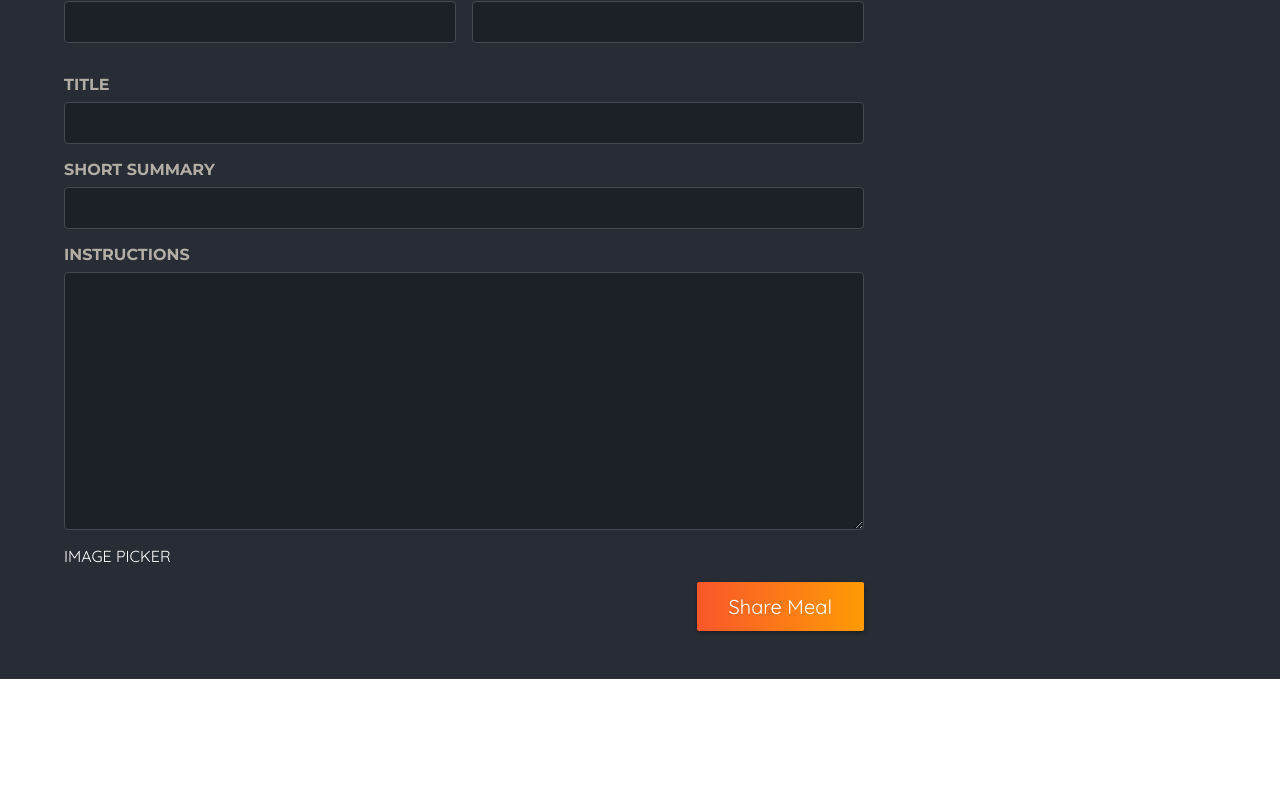
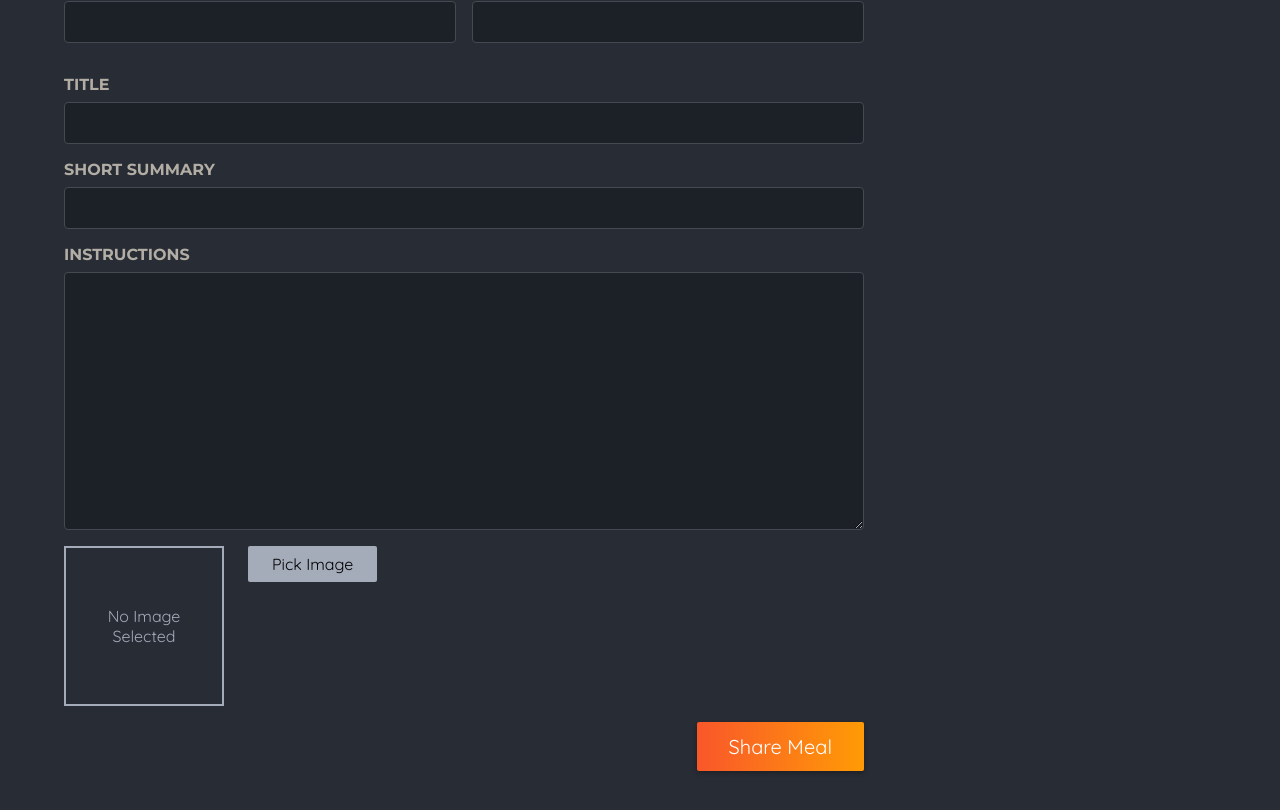
Before and after one commit to RastogiNishant/FoodDelivery, a Next.js app: page /meals/share in a window 1280 px wide. Shown: the part 434-1244 px from the top of the page. Before the commit the page ends 1113 px from the top, so only its background shows below. Built offline with nearby package versions, Linux system fonts and the light colour scheme.

Commit message:
Added ImagePicker

```diff
--- a/src/app/meals/share/page.js
+++ b/src/app/meals/share/page.js
@@ -1,4 +1,5 @@
 import classes from "./page.module.css";
+import ImagePicker from "@/components/meals/image-picker";
 
 export default function ShareMealPage() {
 	return (
@@ -49,7 +50,7 @@
 							required
 						></textarea>
 					</p>
-					IMAGE PICKER
+					<ImagePicker />
 					<p className={classes.actions}>
 						<button type='submit'>Share Meal</button>
 					</p>
--- /dev/null
+++ b/src/components/meals/image-picker.js
@@ -0,0 +1,60 @@
+"use client";
+import { useRef, useState } from "react";
+import classes from "./image-picker.module.css";
+import Image from "next/image";
+
+const ImagePicker = ({ label, name }) => {
+	const [selectedImage, setSelectedImage] = useState(null);
+	const imageInputRef = useRef();
+	const handlePickClick = () => imageInputRef.current.click();
+
+	const handleImageChange = (event) => {
+		const file = event.target.files[0];
+		if (!file) {
+			setSelectedImage(null);
+			return;
+		}
+		const fileReader = new FileReader();
+		fileReader.onload = () => {
+			setSelectedImage(fileReader.result);
+		};
+		fileReader.readAsDataURL(file);
+	};
+	return (
+		<div className={classes.picker}>
+			<label htmlFor={name}>{label}</label>
+			<div className={classes.controls}>
+				<div className={classes.preview}>
+					{!selectedImage ? (
+						<p>No Image Selected</p>
+					) : (
+						<Image
+							fill
+							src={selectedImage}
+							alt='Selected Image by user'
+						/>
+					)}
+				</div>
+				<input
+					required
+					id={name}
+					name={name}
+					type='file'
+					ref={imageInputRef}
+					className={classes.input}
+					onChange={handleImageChange}
+					accept='image/png, image/jpeg'
+				/>
+				<button
+					type='button'
+					onClick={handlePickClick}
+					className={classes.button}
+				>
+					Pick Image
+				</button>
+			</div>
+		</div>
+	);
+};
+
+export default ImagePicker;
```
